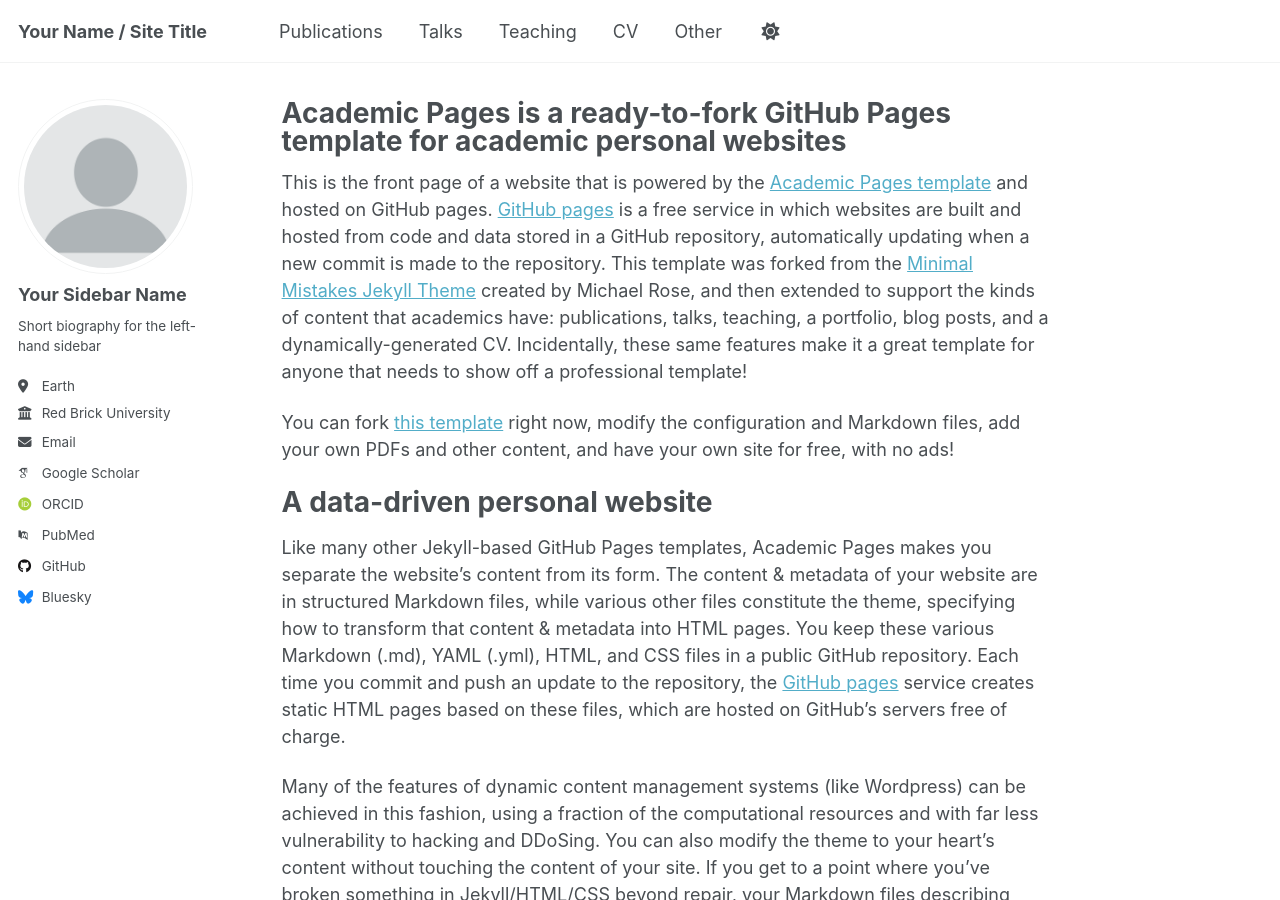
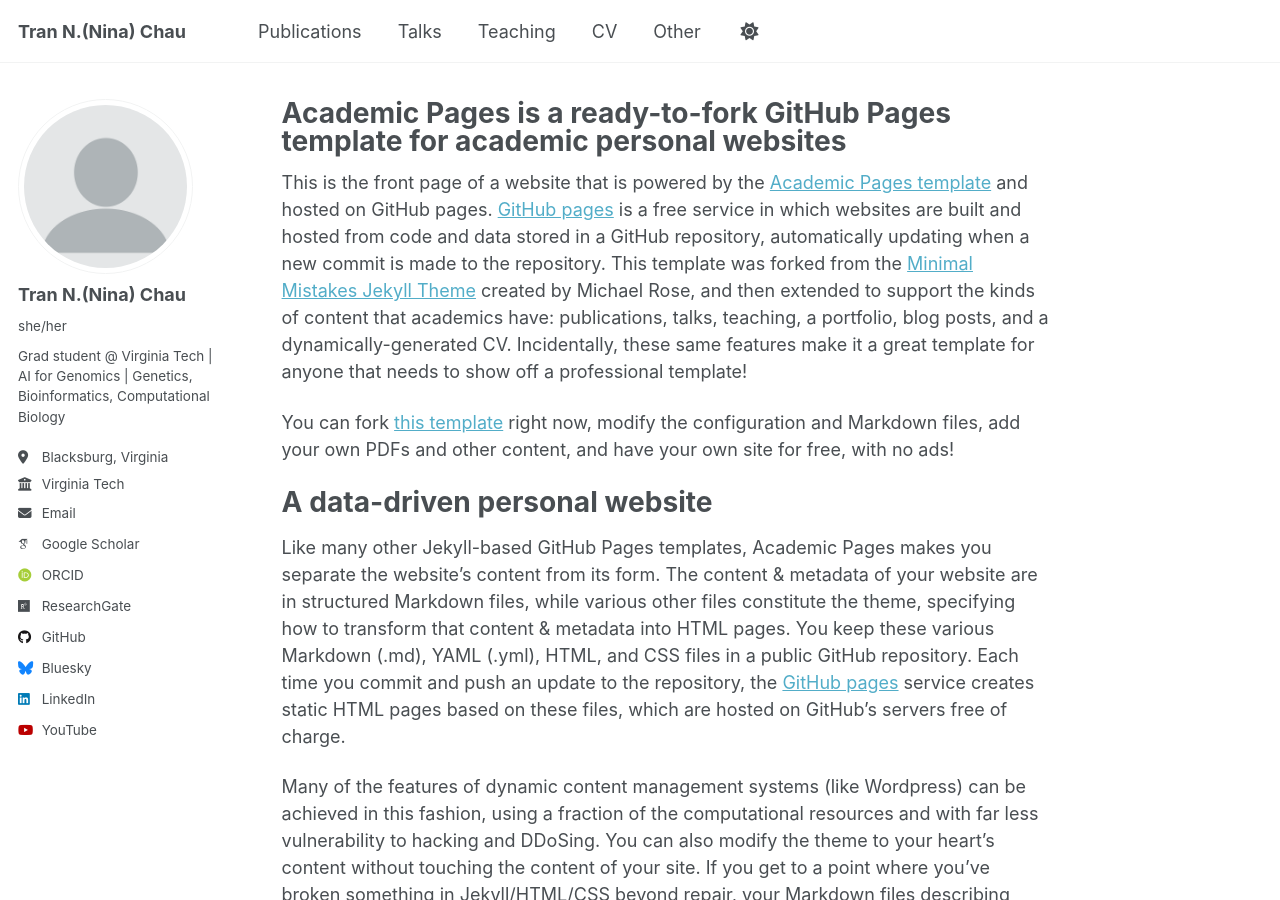
Before and after one commit to ct-tranchau/ct-tranchau.github.io, a Jekyll site: the page built from _pages/about.md, in a window 1280 px wide and 900 px high. Built offline with Jekyll 4.4.1, drawn with Linux system fonts in a browser that asks for light colours; some web fonts are replaced; a script that is not in the unit is left out.

Commit message:
Update _config.yml

```diff
--- a/_config.yml
+++ b/_config.yml
@@ -9,7 +9,7 @@
 # Basic Site Settings
 locale                   : "en-US"
 site_theme               : "default"
-title                    : "Your Name / Site Title"
+title                    : "Tran N.(Nina) Chau"
 title_separator          : "-"
 name                     : &name "Your Name"
 description              : &description "personal description"
@@ -23,30 +23,30 @@ repository               : "academicpages/academicpages.github.io"
 author:
   # Biographic information
   avatar           : "profile.png"
-  name             : "Your Sidebar Name"
-  pronouns         : # example: "she/her"
-  bio              : "Short biography for the left-hand sidebar"
-  location         : "Earth"
-  employer         : "Red Brick University"
+  name             : "Tran N.(Nina) Chau"
+  pronouns         : "she/her"
+  bio              : "Grad student @ Virginia Tech | AI for Genomics | Genetics, Bioinformatics, Computational Biology"
+  location         : "Blacksburg, Virginia"
+  employer         : "Virginia Tech"
   uri              : # URL
-  email            : "none@example.org"
+  email            : "tnchau at vt dot edu"
 
   # Academic websites
   academia         : # URL
   arxiv            : # URL - Update with the correct link to your profile
-  googlescholar    : "https://scholar.google.com/citations?user=PS_CX0AAAAAJ"
+  googlescholar    : "https://scholar.google.com/citations?user=SOtDO2QAAAAJ&hl=en"
   impactstory      : # URL
-  orcid            : "http://orcid.org/yourorcidurl"
+  orcid            : "https://orcid.org/0009-0007-2526-794X"
   semantic         : # URL
-  pubmed           : "https://www.ncbi.nlm.nih.gov/pubmed/?term=john+snow"
-  researchgate     : # URL
+  pubmed           : # URL
+  researchgate     : "https://www.researchgate.net/profile/Tran-Chau-26?ev=hdr_xprf"
   scopus           : # URL
 
   # Repositories and software development
   bitbucket        : # Username - Update with your username on the site
   codepen          : # Username
   dribbble         : # Username
-  github           : "academicpages"
+  github           : "https://github.com/ct-tranchau"
   kaggle           : # Username
   stackoverflow    : # User number or user number and name (i.e., use "1" or "1/jeff-atwood")
 
@@ -61,7 +61,7 @@ author:
   keybase          : # Username
   instagram        : # Username
   lastfm           : # Username
-  linkedin         : # Username
+  linkedin         : "https://www.linkedin.com/in/tran-chau-ct"
   mastodon         : # URL
   medium           : # URL
   pinterest        : # Username
@@ -74,7 +74,7 @@ author:
   weibo            : # Username
   wikipedia        : # Username
   xing             : # Username
-  youtube          : # Username
+  youtube          : "https://www.youtube.com/@tranchau5603"
   zhihu            : # Username
 
 # Publication Category - The following the list of publication categories and their headings
```
